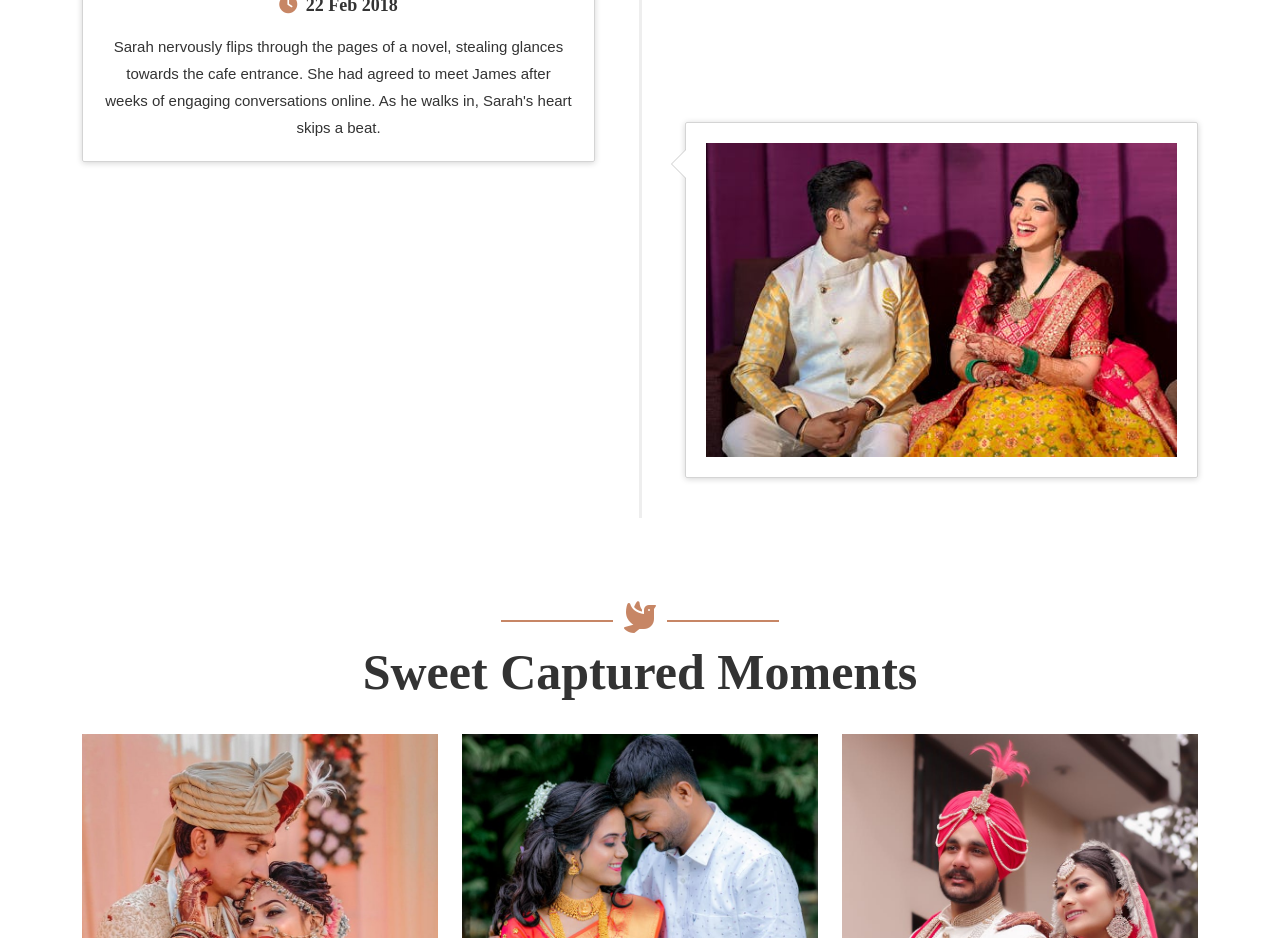
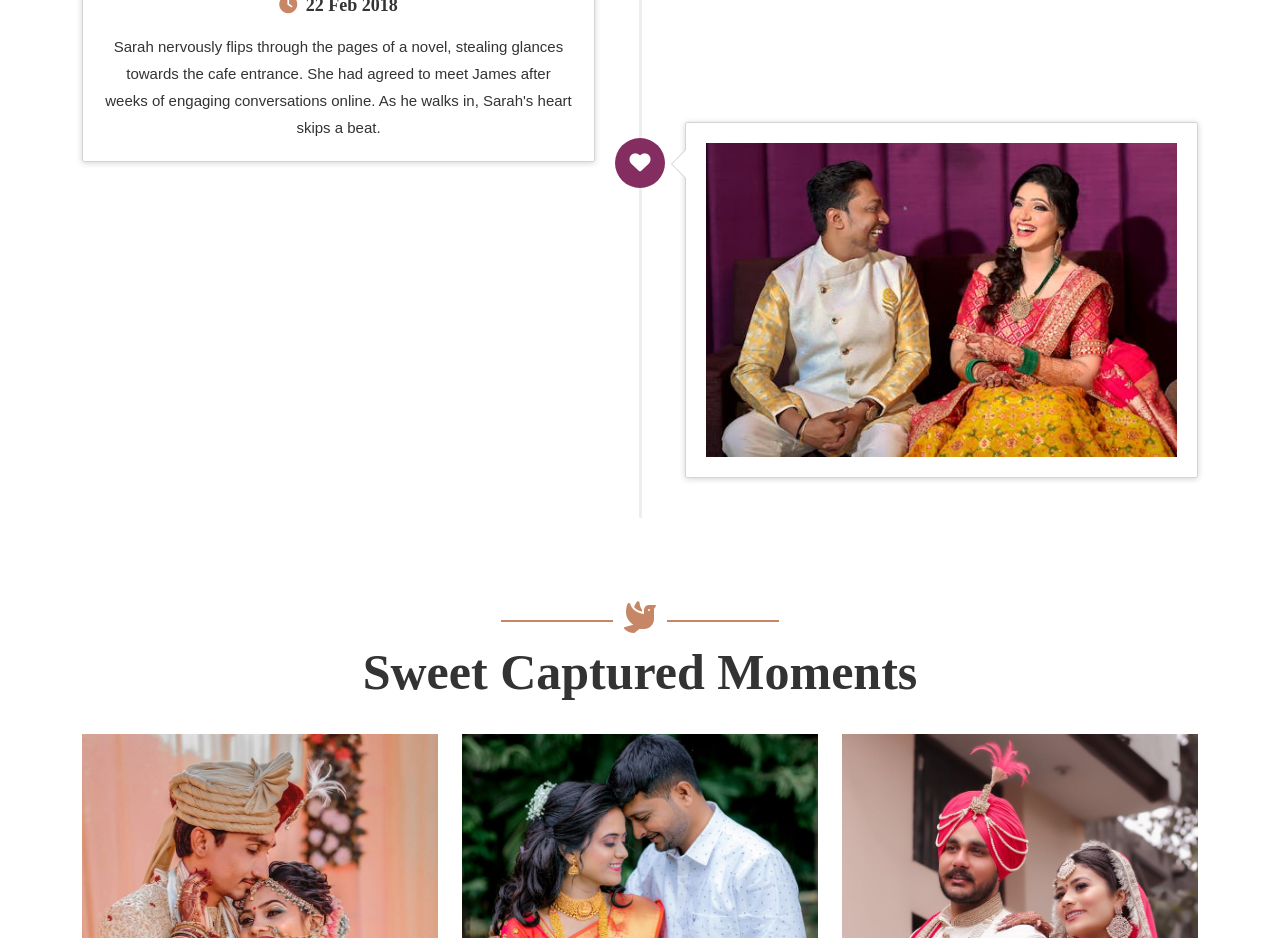
Before and after one commit to Mannumishra/sadifrontended, a React (Create React App) app: page / in a window 1280 px wide. Shown: the part 1680-2618 px from the top of the page. Built offline with nearby package versions, Linux system fonts and the light colour scheme; no server answers.

Commit message:
add chnages

```diff
--- a/src/Component/HomePage/Homepage.jsx
+++ b/src/Component/HomePage/Homepage.jsx
@@ -305,6 +305,9 @@ const Homepage = () => {
                   </div>
                 </li>
                 <li className="timeline-inverted">
+                  <div className="timeline-badge " style={{backgroundColor:"#842D60"}}>
+                    <i className="fa fa-heart"></i>
+                  </div>
                   <div className="timeline-panel">
                     <img alt="abc" className="w-100" src={image10} />
                   </div>
@@ -763,7 +766,7 @@ const Homepage = () => {
       {/* wedding package-end */}
 
       {/*Event and  blog */}
-     <Event />
+      <Event />
       {/* blog-end*/}
 
     </>
```
